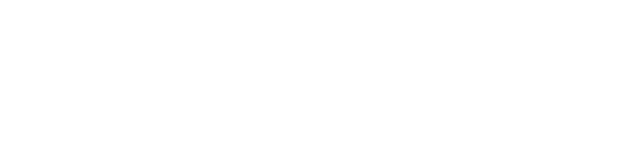
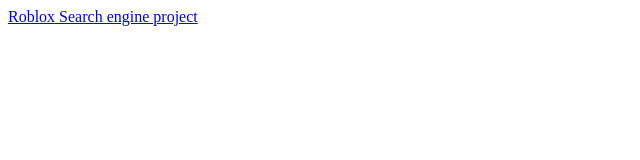
Before and after one commit to Breadih/portfolio-projects, a plain HTML site: page index.html in a window 1280 px wide. Shown: the whole page, without its empty margins (0-640 px from the left). Drawn offline with Linux system fonts and the light colour scheme.

Commit message:
added main.html

```diff
--- a/index.html
+++ b/index.html
@@ -6,6 +6,6 @@
     <title>Document</title>
 </head>
 <body>
-    <a href="todolist/index.html"></a>
+    <a href="todolist/index.html">Roblox Search engine project</a>
 </body>
 </html>
```
